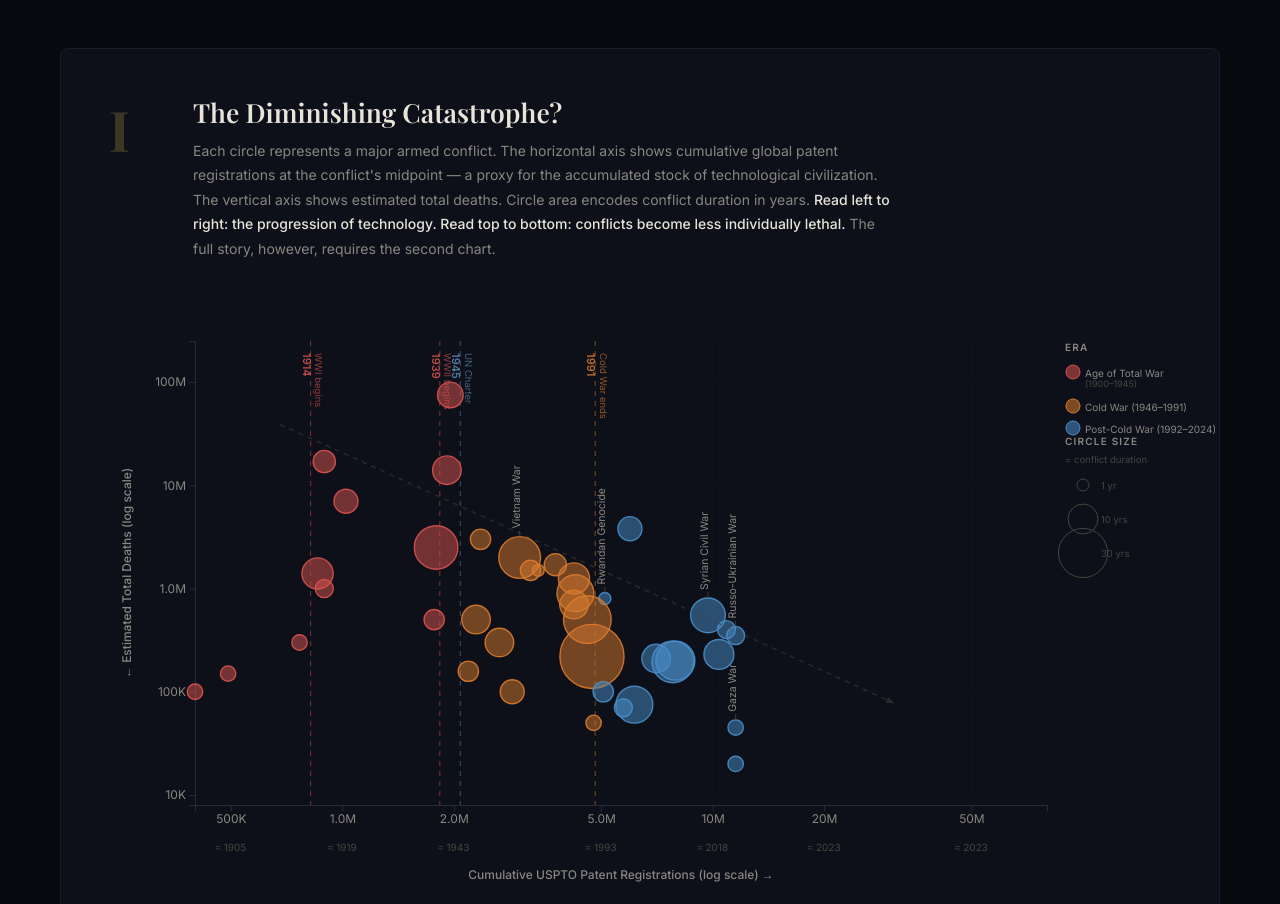
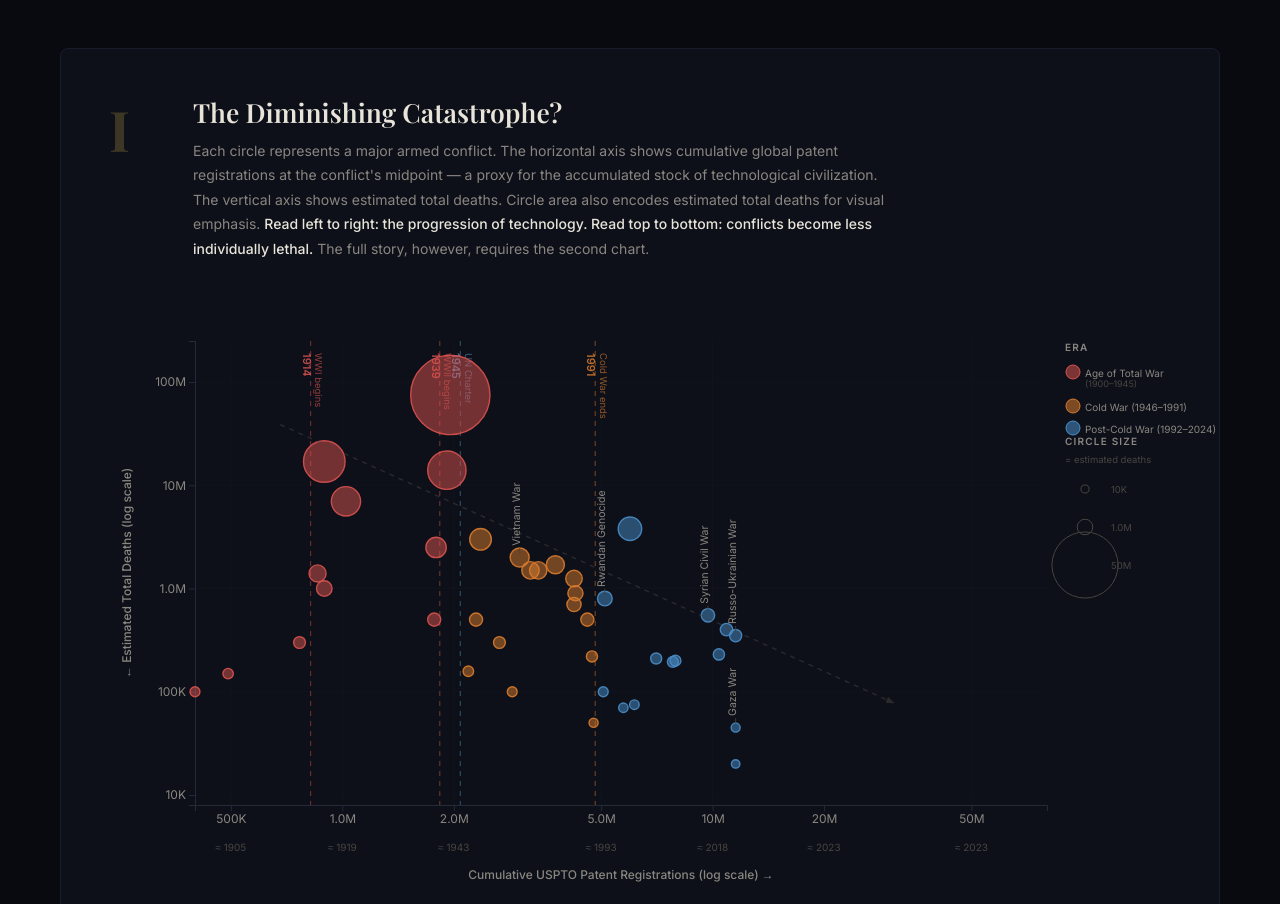
Before and after one commit to OlafRonzon/weekend-graphs, a plain HTML site: page index.html in a window 1280 px wide. Shown: the part 620-1524 px from the top of the page. Drawn offline with nearby package versions, Linux system fonts and the light colour scheme; a web font is replaced by a local one.

Commit message:
feat: map bubble sizes to death toll instead of conflict duration

```diff
--- a/chart.js
+++ b/chart.js
@@ -261,7 +261,7 @@
     // Scales
     const xScale = d3.scaleLog().domain([4e5, 8e7]).range([0, W]).clamp(true);
     const yScale = d3.scaleLog().domain([8000, 2.5e8]).range([H, 0]).clamp(true);
-    const rScale = d3.scaleSqrt().domain([1, 60]).range([6, 34]);
+    const rScale = d3.scaleSqrt().domain([8000, 85000000]).range([4, 42]);
 
     // Grid
     drawGrid(g, xScale, yScale, W, H,
@@ -300,7 +300,7 @@
     sorted.forEach(d => {
       const cx  = xScale(d.cum);
       const cy  = yScale(d.deaths);
-      const r   = rScale(d.dur);
+      const r   = rScale(d.deaths);
       const col = eraColor(d.mid);
       if (isNaN(cx) || isNaN(cy)) return;
 
@@ -438,19 +438,19 @@
     ly += 18;
     svg.append("text").attr("x", LX).attr("y", ly)
       .attr("fill", C.textMuted).attr("font-size", "9.5px")
-      .attr("font-family", "Inter, sans-serif").text("= conflict duration");
+      .attr("font-family", "Inter, sans-serif").text("= estimated deaths");
     ly += 12;
 
-    [1, 10, 30].forEach((yrs, i) => {
-      const r  = rScale(yrs);
-      const ry = ly + i * 34 + 10;
-      svg.append("circle").attr("cx", LX + 18).attr("cy", ry)
+    [1e4, 1e6, 5e7].forEach((deaths, i) => {
+      const r  = rScale(deaths);
+      const ry = ly + i * 38 + 14;
+      svg.append("circle").attr("cx", LX + 20).attr("cy", ry)
         .attr("r", r).attr("fill", "none")
         .attr("stroke", C.textMuted).attr("stroke-width", 1);
-      svg.append("text").attr("x", LX + 36).attr("y", ry + 4)
+      svg.append("text").attr("x", LX + 46).attr("y", ry + 4)
         .attr("fill", C.textMuted).attr("font-size", "9.5px")
         .attr("font-family", "Inter, sans-serif")
-        .text(`${yrs} yr${yrs > 1 ? "s" : ""}`);
+        .text(fmtDeaths(deaths));
     });
 
     // Insight box injected into the DOM after the chart
--- a/index.html
+++ b/index.html
@@ -60,7 +60,7 @@
           <div class="chart-titles">
             <h2 class="chart-title" id="chart1-title">The Diminishing Catastrophe?</h2>
             <p class="chart-desc">
-              Each circle represents a major armed conflict. The horizontal axis shows cumulative global patent registrations at the conflict's midpoint — a proxy for the accumulated stock of technological civilization. The vertical axis shows estimated total deaths. Circle area encodes conflict duration in years.
+              Each circle represents a major armed conflict. The horizontal axis shows cumulative global patent registrations at the conflict's midpoint — a proxy for the accumulated stock of technological civilization. The vertical axis shows estimated total deaths. Circle area also encodes estimated total deaths for visual emphasis.
               <strong>Read left to right: the progression of technology. Read top to bottom: conflicts become less individually lethal.</strong> The full story, however, requires the second chart.
             </p>
           </div>
```
